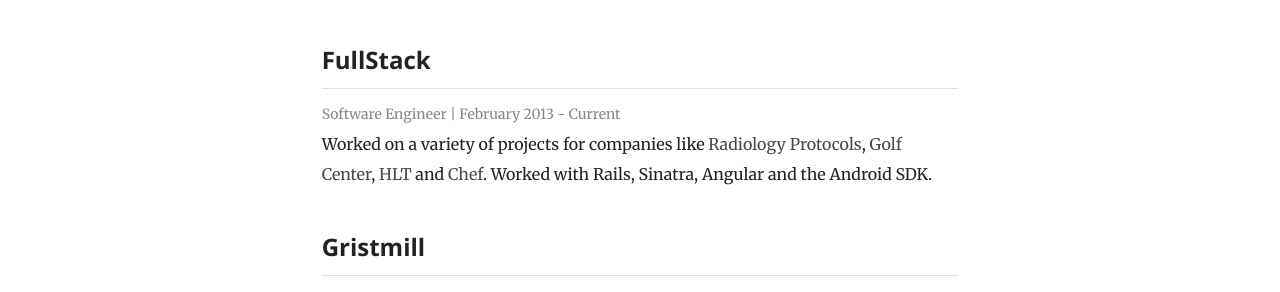
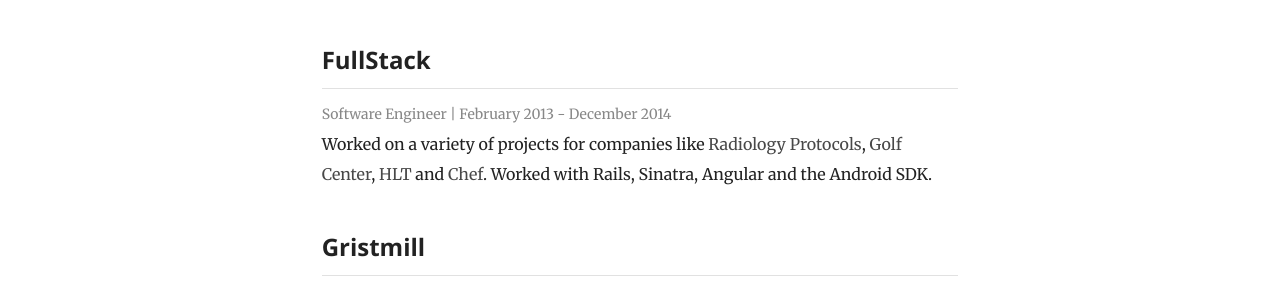
Before and after one commit to tristanoneil/tristanoneil.github.com, a Jekyll site: the page built from resume.html, in a window 1280 px wide. Shown: the part 648-940 px from the top of the page. Built offline with Jekyll 4.4.1, drawn with Linux system fonts in a browser that asks for light colours.

Commit message:
Goodbye FullStack.

```diff
--- a/resume.html
+++ b/resume.html
@@ -6,7 +6,7 @@
 <div class="inner content">
   <h1>Experience</h1>
   <h2>FullStack</h2>
-  <p class="meta">Software Engineer | February 2013 - Current</p>
+  <p class="meta">Software Engineer | February 2013 - December 2014</p>
   <p>Worked on a variety of projects for companies like <a
 href="http://radiologyprotocols.com" target="_blank">Radiology Protocols</a>,
 <a href="https://golfcenter.com" target="_blank">Golf Center</a>, <a
```
